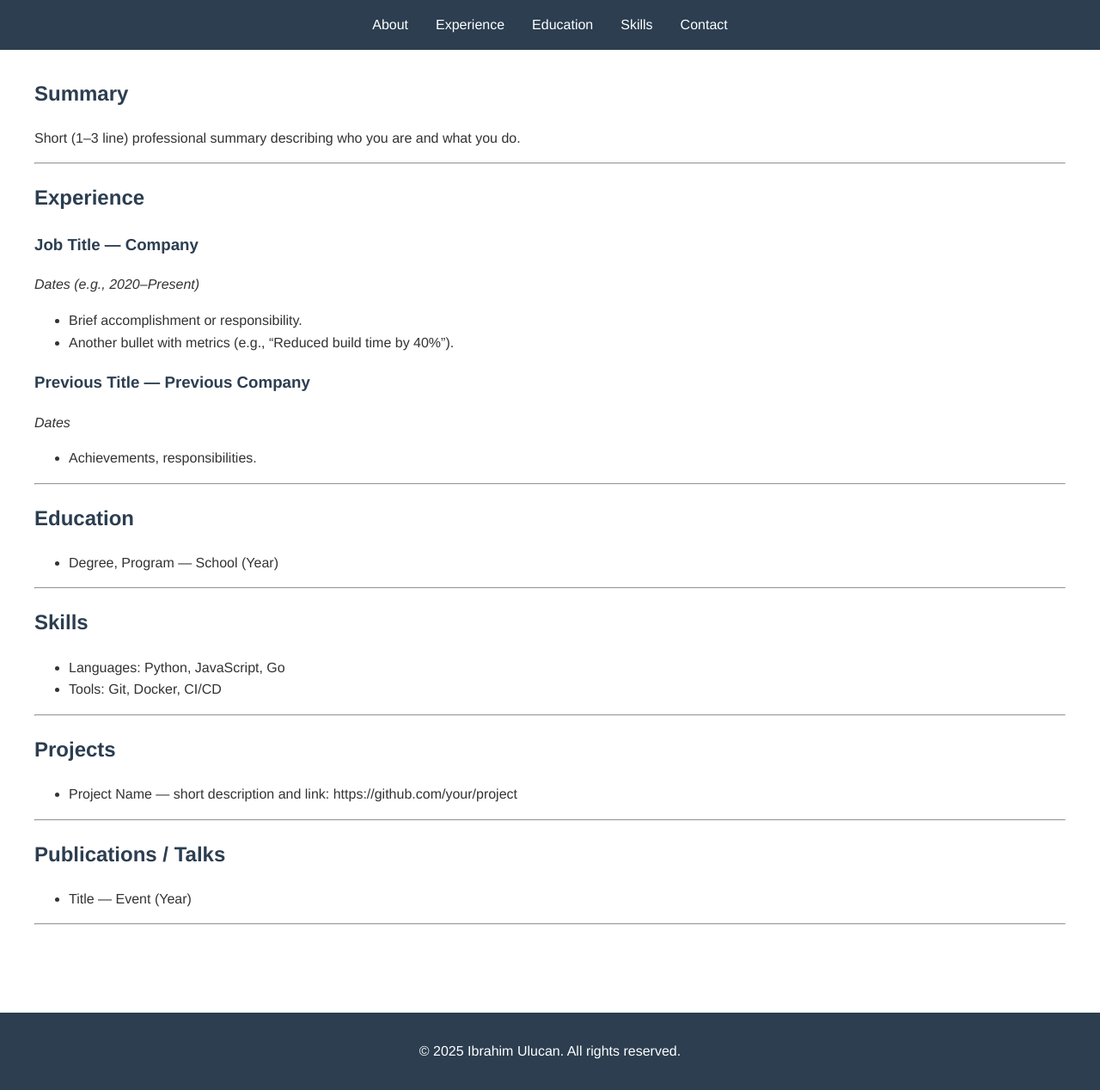
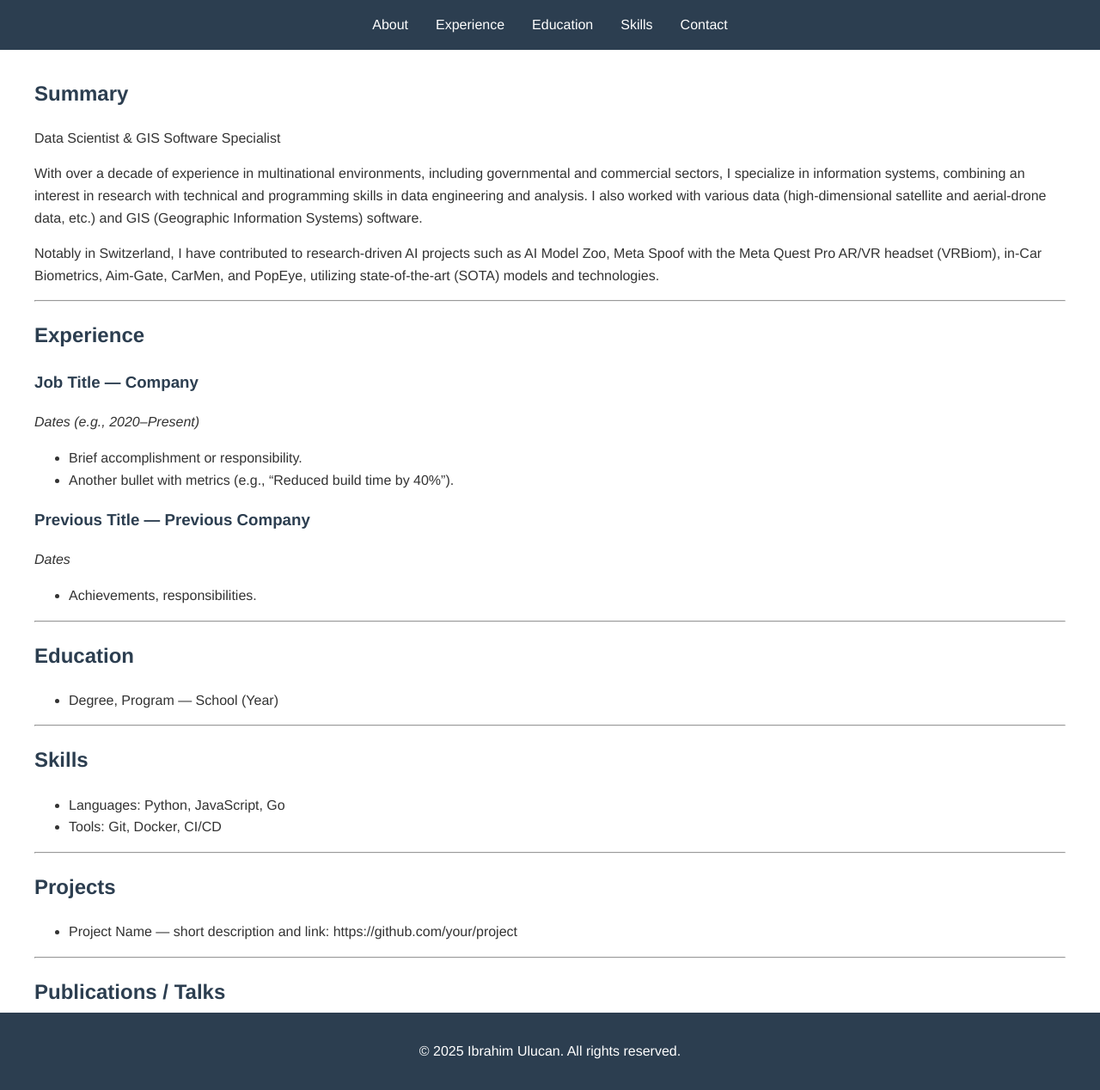
Before and after one commit to iulucan/iulucan.github.io, a Jekyll site: the page built from index.md, in a window 1280 px wide and 1268 px high. Shown: the whole window at 86% size. Built offline with Jekyll 4.4.1, drawn with Linux system fonts in a browser that asks for light colours; our own code applies the rules of GitHub Pages for plain Markdown files.

Commit message:
Add Profile.pdf and update Summary + CV link

```diff
--- a/index.md
+++ b/index.md
@@ -8,10 +8,16 @@ permalink: /
 **Software Developer**
 [LinkedIn](https://www.linkedin.com/in/ulucan-ibrahim) • [GitHub](https://github.com/iulucan)
 
+[Download CV (PDF)](/assets/Profile.pdf)
+
 ---
 
 ## Summary
-Short (1–3 line) professional summary describing who you are and what you do.
+Data Scientist & GIS Software Specialist
+
+With over a decade of experience in multinational environments, including governmental and commercial sectors, I specialize in information systems, combining an interest in research with technical and programming skills in data engineering and analysis. I also worked with various data (high-dimensional satellite and aerial-drone data, etc.) and GIS (Geographic Information Systems) software.
+
+Notably in Switzerland, I have contributed to research-driven AI projects such as AI Model Zoo, Meta Spoof with the Meta Quest Pro AR/VR headset (VRBiom), in-Car Biometrics, Aim-Gate, CarMen, and PopEye, utilizing state-of-the-art (SOTA) models and technologies.
 
 ---
 
```
Also changed, not shown: 1 other file.
